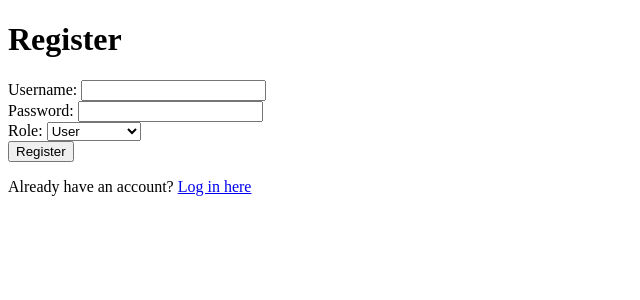
After one commit to charnyladaro/projectmanager, a Flask app: page /register in a window 1280 px wide. The commit adds this page. Shown: the top 300 px of the page, without its empty margins (0-640 px from the left). Run offline with Flask 3, Linux system fonts and the light colour scheme.

Commit message:
Add files via upload

```diff
--- a/Feature4mondaydotcom/app.py
+++ b/Feature4mondaydotcom/app.py
@@ -1,7 +1,18 @@
-from flask import Flask, request, jsonify, render_template, send_from_directory
+from flask import (
+    Flask,
+    request,
+    jsonify,
+    render_template,
+    send_from_directory,
+    flash,
+    redirect,
+    url_for,
+    session,
+)
 import sqlite3
 import os
 from werkzeug.utils import secure_filename
+from werkzeug.security import generate_password_hash, check_password_hash
 
 
 app = Flask(__name__)
@@ -9,6 +20,7 @@ app = Flask(__name__)
 DATABASE = "database.db"
 UPLOAD_FOLDER = "uploads"
 app.config["UPLOAD_FOLDER"] = UPLOAD_FOLDER
+app.secret_key = "test123"
 
 if not os.path.exists(UPLOAD_FOLDER):
     os.makedirs(UPLOAD_FOLDER)
@@ -24,6 +36,16 @@ def init_db():
     with get_db_connection() as conn:
         cursor = conn.cursor()
 
+        cursor.execute(
+            """
+            CREATE TABLE IF NOT EXISTS users (
+                id INTEGER PRIMARY KEY AUTOINCREMENT,
+                username TEXT NOT NULL UNIQUE,
+                password TEXT NOT NULL,
+                role TEXT NOT NULL DEFAULT 'User'
+            )
+            """
+        )
         cursor.execute(
             """
         CREATE TABLE IF NOT EXISTS projects (
@@ -59,13 +81,68 @@ def init_db():
         conn.commit()
 
 
-# Call init_db to initialize the database
-init_db()
+@app.route("/register", methods=["GET", "POST"])
+def register():
+    if request.method == "POST":
+        username = request.form["username"]
+        password = request.form["password"]
+        role = request.form["role"]
+        hashed_password = generate_password_hash(password, method="pbkdf2:sha256")
+
+        with get_db_connection() as conn:
+            cursor = conn.cursor()
+            cursor.execute(
+                "INSERT INTO users (username, password, role) VALUES (?, ?, ?)",
+                (username, hashed_password, role),
+            )
+            conn.commit()
+
+        flash("You have successfully registered! You can now log in.", "success")
+        return redirect(url_for("login"))
+
+    return render_template("register.html")
 
 
+# User login route
+@app.route("/login", methods=["GET", "POST"])
+def login():
+    if request.method == "POST":
+        username = request.form["username"]
+        password = request.form["password"]
+
+        with get_db_connection() as conn:
+            cursor = conn.cursor()
+            cursor.execute("SELECT * FROM users WHERE username = ?", (username,))
+            user = cursor.fetchone()
+
+            if user and check_password_hash(user["password"], password):
+                session["user_id"] = user["id"]
+                session["username"] = user["username"]
+                session["role"] = user["role"]
+                flash("You have successfully logged in!", "success")
+                return redirect(url_for("index"))
+            else:
+                flash("Login failed. Check your username and/or password.", "danger")
+
+    return render_template("login.html")
+
+
+# User logout route
+@app.route("/logout")
+def logout():
+    session.clear()
+    flash("You have been logged out.", "success")
+    return redirect(url_for("login"))
+
+
+# Modify your index route to check for logged-in user
 @app.route("/")
 def index():
-    return render_template("index.html")
+    if "user_id" not in session:
+        return redirect(url_for("login"))
+    return render_template(
+        "index.html", username=session.get("username"), role=session.get("role")
+    )
 
 
 @app.route("/add_project", methods=["POST"])
@@ -288,6 +365,9 @@ def update_task_time():
     return jsonify({"success": True})
 
 
+# Call init_db to initialize the database
+init_db()
+
 if __name__ == "__main__":
     if not os.path.exists(app.config["UPLOAD_FOLDER"]):
         os.makedirs(app.config["UPLOAD_FOLDER"])
--- /dev/null
+++ b/Feature4mondaydotcom/templates/register.html
@@ -0,0 +1,30 @@
+<!DOCTYPE html>
+<html lang="en">
+  <head>
+    <meta charset="UTF-8" />
+    <meta name="viewport" content="width=device-width, initial-scale=1.0" />
+    <title>Register</title>
+  </head>
+  <body>
+    <h1>Register</h1>
+    <form method="POST">
+      <label for="username">Username:</label>
+      <input type="text" name="username" required />
+      <br />
+      <label for="password">Password:</label>
+      <input type="password" name="password" required />
+      <br />
+      <label for="role">Role:</label>
+      <select name="role" required>
+        <option value="User">User</option>
+        <option value="Admin">Admin</option>
+        <option value="Superadmin">Superadmin</option>
+      </select>
+      <br />
+      <button type="submit">Register</button>
+    </form>
+    <p>
+      Already have an account? <a href="{{ url_for('login') }}">Log in here</a>
+    </p>
+  </body>
+</html>
```
Also changed, not shown: Feature4mondaydotcom/templates/index.html (+10 -0 lines), Feature4mondaydotcom/templates/login.html (added, +24 -0 lines).
